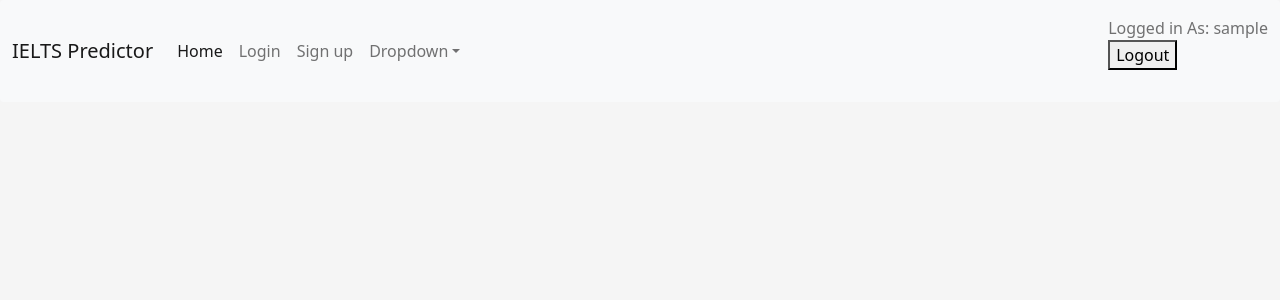
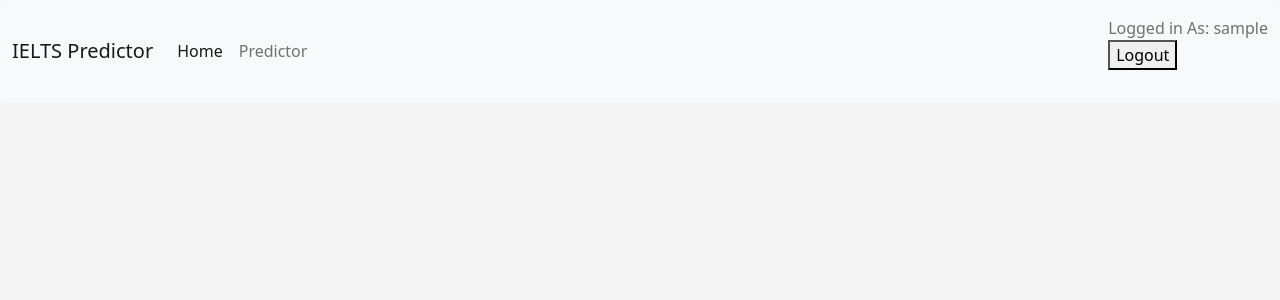
Before and after one commit to ekrembakay/COMP5393-ProjectFiles, a Django app: page / in a window 1280 px wide. Shown: the top 300 px of the page. Run offline with Django 4.2, Linux system fonts and the light colour scheme; the visitor is signed in with stand-in values (Sample User, id 1); some libraries are stand-ins or nearby versions.

Commit message:
work on functionality

```diff
--- a/website/predictor/models.py
+++ b/website/predictor/models.py
@@ -1,6 +1,8 @@
 from django.db import models
+from django.contrib.auth.models import User
 
 class Essay(models.Model):
     """ Essay to be submitted. """
     content = models.TextField(max_length=100000)
     score = models.IntegerField(null=True, blank=True)
+    user = models.ForeignKey(User, on_delete=models.CASCADE)
--- a/website/predictor/templates/predictor/home.html
+++ b/website/predictor/templates/predictor/home.html
@@ -6,20 +6,20 @@
 <li class="nav-item">
     <a class="nav-link active" aria-current="page"  href="{% url 'home' %}">Home</a>
 </li>
+{% if user.is_authenticated %}
+
+<li class="nav-item">
+    <a class="nav-link" href="{% url 'predictor' %}">Predictor</a>
+</li>
+{% else %}
 <li class="nav-item">
     <a class="nav-link" href="{% url 'loginuser' %}">Login</a>
 </li>
 <li class="nav-item">
     <a class="nav-link" href="{% url 'signupuser' %}">Sign up</a>
 </li>
-<li class="nav-item dropdown">
-    <a class="nav-link dropdown-toggle" href="#" id="dropdown09" data-bs-toggle="dropdown" aria-expanded="false">Dropdown</a>
-    <ul class="dropdown-menu" aria-labelledby="dropdown09">
-        <li><a class="dropdown-item" href="#">Action</a></li>
-        <li><a class="dropdown-item" href="#">Another action</a></li>
-        <li><a class="dropdown-item" href="#">Something else here</a></li>
-    </ul>
-</li>
+{% endif %}
+
 {% endblock %}
 
 {% block content %}
--- a/website/predictor/utils/ml_model.py
+++ b/website/predictor/utils/ml_model.py
@@ -1,8 +1,10 @@
-from transformers import BertTokenizer, BertForSequenceClassification, AdamW, get_linear_schedule_with_warmup
+from transformers import BertTokenizer, BertForSequenceClassification
 import torch
-from torch.utils.data import TensorDataset
+import os
+
 
 label_dict = {'Band-6': 0, 'Band-7': 1, 'Band-8': 2}
+
 
 def get_device():
     device = torch.device('cuda' if torch.cuda.is_available() else 'cpu')
@@ -26,9 +28,29 @@ def tokenize(text):
         add_special_tokens=True,
         return_attention_mask=True,
         padding='max_length',
-        max_length = 318,
+        max_length=318,
         truncation=True,
         return_tensors='pt'
     )
 
     return encoded_data
+
+
+def run_evaluation(inputs):
+
+    # model_file = os.path.join(os.getcwd(), "predictor/data_files/model.model")
+    model_file = "/Users/ekrembakay/Desktop/COMP5393-Capstone-Project/ProjectFiles/website/predictor/data_files/model.model"
+
+
+    model = get_model()
+    # model.to(get_device())
+    model.load_state_dict(torch.load(model_file, map_location=torch.device('cpu')))
+
+    model.eval()
+
+    with torch.no_grad():
+        logits = model(**inputs).logits
+
+    predicted = logits.argmax().item()
+
+    return predicted
--- a/website/predictor/views.py
+++ b/website/predictor/views.py
@@ -6,7 +6,7 @@ from django.db import IntegrityError
 from django.contrib.auth import login, logout, authenticate
 from .form import AnswerForm
 import os
-
+from .models import Essay
 from .utils.ml_model import *
 
 
@@ -73,24 +73,18 @@ def predictor(request):
         form = AnswerForm(request.POST)
 
         if form.is_valid():
-            content = form.cleaned_data.get('answer')
-            model_file = os.path.join(os.getcwd(), "predictor/data_files/model.model")
-
-            model = get_model()
-            model.to(get_device())
-            model.load_state_dict(torch.load(model_file, map_location=torch.device('cpu')))
-
-            model.eval()
+            content = [form.cleaned_data.get('answer')]
 
             inputs = tokenize(content)
 
-            with torch.no_grad():
-                logits = model(**inputs).logits
-
-            predicted = logits.argmax().item()
+            prediction = run_evaluation(inputs)
 
            # return redirect('result', {'result': content})
-            return render(request, 'helper/result.html', {'result': predicted})
+            essay = Essay.objects.create(
+                content=content,
+                score=prediction
+            )
+            return render(request, 'helper/result.html', {'result': prediction})
 
 
 def result(request):
```
Also changed, not shown: website/predictor/migrations/0002_essay_user.py (added).
